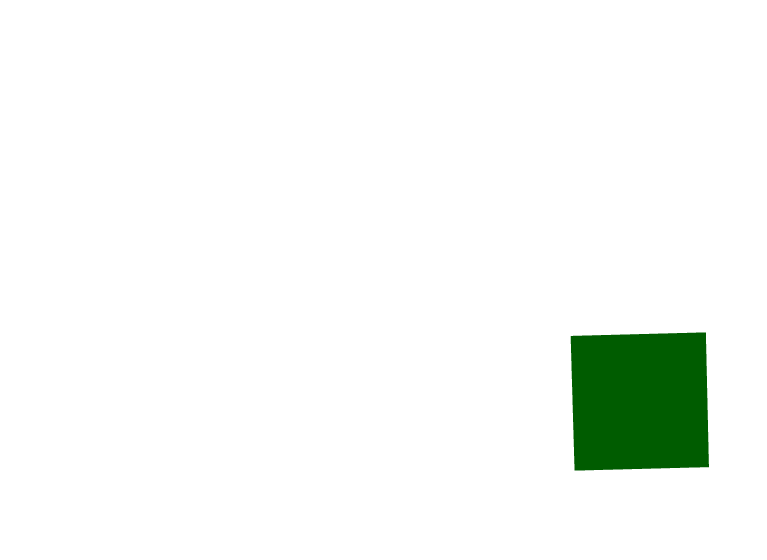
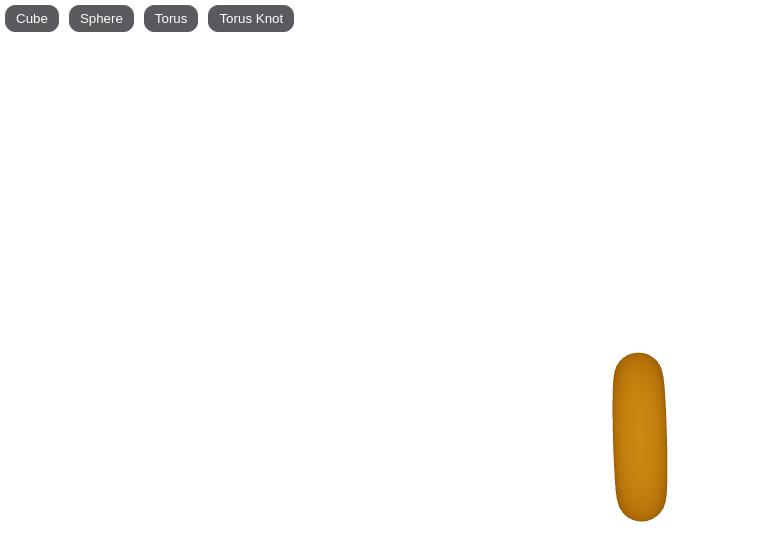
Before and after one commit to beata198/react_three_fiber, a React (Vite) app: page / in a window 1280 px wide. Shown: the top 560 px of the page, without its empty margins (0-767 px from the left). Built offline with nearby package versions, Linux system fonts and the light colour scheme.

Commit message:
display cube,sphere,torus,torus knot component

```diff
--- a/src/App.jsx
+++ b/src/App.jsx
@@ -1,35 +1,73 @@
-import { Canvas, useFrame } from "@react-three/fiber";
+import { useState } from "react";
+import { Canvas } from "@react-three/fiber";
+import Cube from "./assets/components/Cube";
+import Sphere from "./assets/components/Sphere";
+import Torus from "./assets/components/Torus";
+import TorusKnot from "./assets/components/TorusKnot";
 import "./App.css";
-import { useRef } from "react";
 
 function App() {
-  const Cube = ({ position, size, color }) => {
-    const ref = useRef();
-    useFrame((state, delta) => {
-      ref.current.rotation.y += delta;
-      ref.current.rotation.x += delta;
-      ref.current.position.z += Math.sin(state.clock.elapsedTime) * 0.01;
-    });
-    return (
-      <mesh position={position} ref={ref}>
-        <boxGeometry args={size} />
-        <meshStandardMaterial color={color} />
-      </mesh>
-    );
-  };
+  const [geometry, setGeometry] = useState("torus");
   return (
-    <Canvas>
-      <directionalLight position={[0, 0, 2]} intensity={0.9} />
-      <ambientLight intensity={0.7} />
+    <>
+      <button
+        type="button"
+        onClick={() => {
+          setGeometry("cube");
+        }}
+      >
+        Cube
+      </button>
+      <button
+        type="button"
+        onClick={() => {
+          setGeometry("sphere");
+        }}
+      >
+        Sphere
+      </button>
+      <button
+        type="button"
+        onClick={() => {
+          setGeometry("torus");
+        }}
+      >
+        Torus
+      </button>
+      <button
+        type="button"
+        onClick={() => {
+          setGeometry("torusKnot");
+        }}
+      >
+        Torus Knot
+      </button>
+      <Canvas>
+        <directionalLight position={[0, 0, 2]} intensity={0.9} />
+        <ambientLight intensity={0.7} />
 
-      {/* <group position={[0, -1, 0]}>
-        <Cube position={[1, 0, 0]} color={"green"} size={[1, 1, 1]} />
-        <Cube position={[-1, 0, 0]} color={"red"} size={[1, 1, 1]} />
-        <Cube position={[-1, 2, 0]} color={"yellow"} size={[1, 1, 1]} />
-        <Cube position={[1, 2, 0]} color={"pink"} size={[1, 1, 1]} />
-      </group> */}
-      <Cube position={[0, 0, 0]} color={"green"} size={[1, 1, 1]} />
-    </Canvas>
+        {geometry === "cube" && (
+          <Cube position={[0, 0, 0]} color={"green"} size={[1, 1, 1]} />
+        )}
+        {geometry === "sphere" && (
+          <Sphere position={[0, 0, 0]} color={"red"} size={[1, 30, 30]} />
+        )}
+        {geometry === "torus" && (
+          <Torus
+            position={[0, 0, 0]}
+            color={"orange"}
+            size={[0.5, 0.2, 30, 30]}
+          />
+        )}
+        {geometry === "torusKnot" && (
+          <TorusKnot
+            position={[0, 0, 0]}
+            color={"yellow"}
+            size={[1, 0.4, 1000, 50]}
+          />
+        )}
+      </Canvas>
+    </>
   );
 }
 
```
